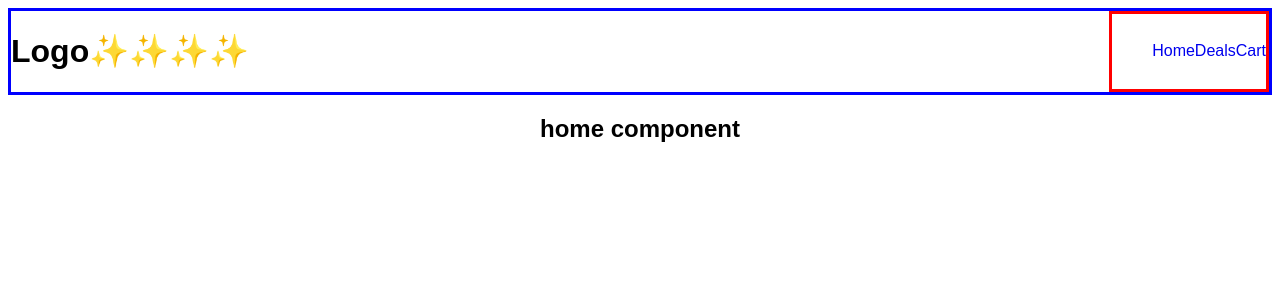
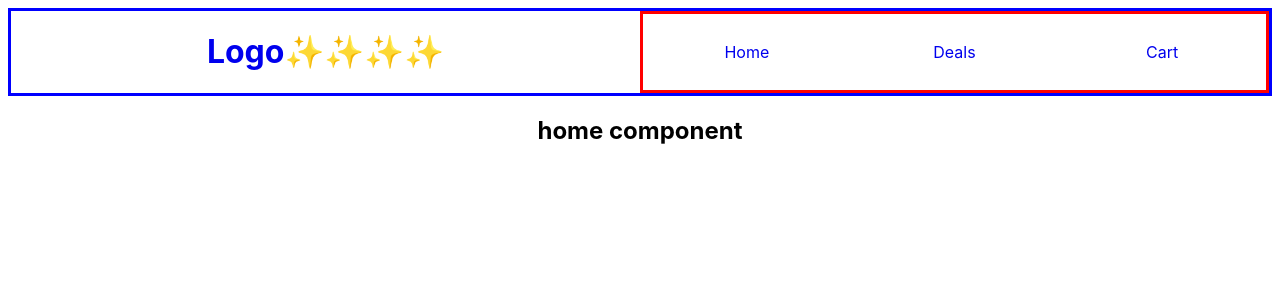
Before and after one commit to bushbass/guidedProjects.dev, a React (Create React App) app: page / in a window 1280 px wide. Shown: the top 300 px of the page. Built offline with nearby package versions, Linux system fonts and the light colour scheme.

Commit message:
remade header with grid

```diff
--- a/src/App.js
+++ b/src/App.js
@@ -11,9 +11,6 @@ export default function App() {
       <Router>
         <div>
           <Header />
-
-          {/* A <Switch> looks through its children <Route>s and
-            renders the first one that matches the current URL. */}
           <Switch>
             <Route path="/deals">
               <Deals />
--- a/src/components/header/Header.js
+++ b/src/components/header/Header.js
@@ -1,8 +1,11 @@
+import { Link } from "react-router-dom";
 import Nav from "./Nav";
 export default function Header() {
   return (
     <header>
-      <h1>Logo✨✨✨✨</h1>
+      <Link to="/">
+        <h1 className="logo">Logo✨✨✨✨</h1>
+      </Link>
       <Nav />
     </header>
   );
--- a/src/components/header/Nav.js
+++ b/src/components/header/Nav.js
@@ -1,19 +1,11 @@
-import { Link } from "react-router-dom";
+import { NavLink } from "react-router-dom";
 
 export default function Nav() {
   return (
     <nav>
-      <ul>
-        <li>
-          <Link to="/">Home</Link>
-        </li>
-        <li>
-          <Link to="/deals">Deals</Link>
-        </li>
-        <li>
-          <Link to="/cart">Cart</Link>
-        </li>
-      </ul>
+      <NavLink to="/">Home</NavLink>
+      <NavLink to="/deals">Deals</NavLink>
+      <NavLink to="/cart">Cart</NavLink>
     </nav>
   );
 }
--- a/src/styles.css
+++ b/src/styles.css
@@ -2,21 +2,28 @@
   font-family: sans-serif;
   text-align: center;
 }
+* {
+  font-family: -apple-system, BlinkMacSystemFont, "Segoe UI", Roboto, Oxygen,
+    Ubuntu, Cantarell, "Open Sans", "Helvetica Neue", sans-serif;
+}
 header {
   border: 3px solid blue;
-  display: flex;
-  justify-content: space-between;
+  display: grid;
+  grid-template-columns: 1fr 1fr;
 }
 nav {
   border: 3px solid red;
-  display: flex;
+  display: grid;
+  grid-template-columns: 1fr 1fr 1fr;
+  align-items: center;
+  justify-content: space-around;
 }
-nav ul {
-  display: flex;
-  list-style: none;
-  justify-content: space-between;
-  align-items: center;
+
+a {
+  text-decoration: none;
+  transition: 0.5s;
 }
-nav ul a {
-  text-decoration: none;
+a:hover {
+  transform: translate(2px, 2px);
+  transition: 0.5s;
 }
```
